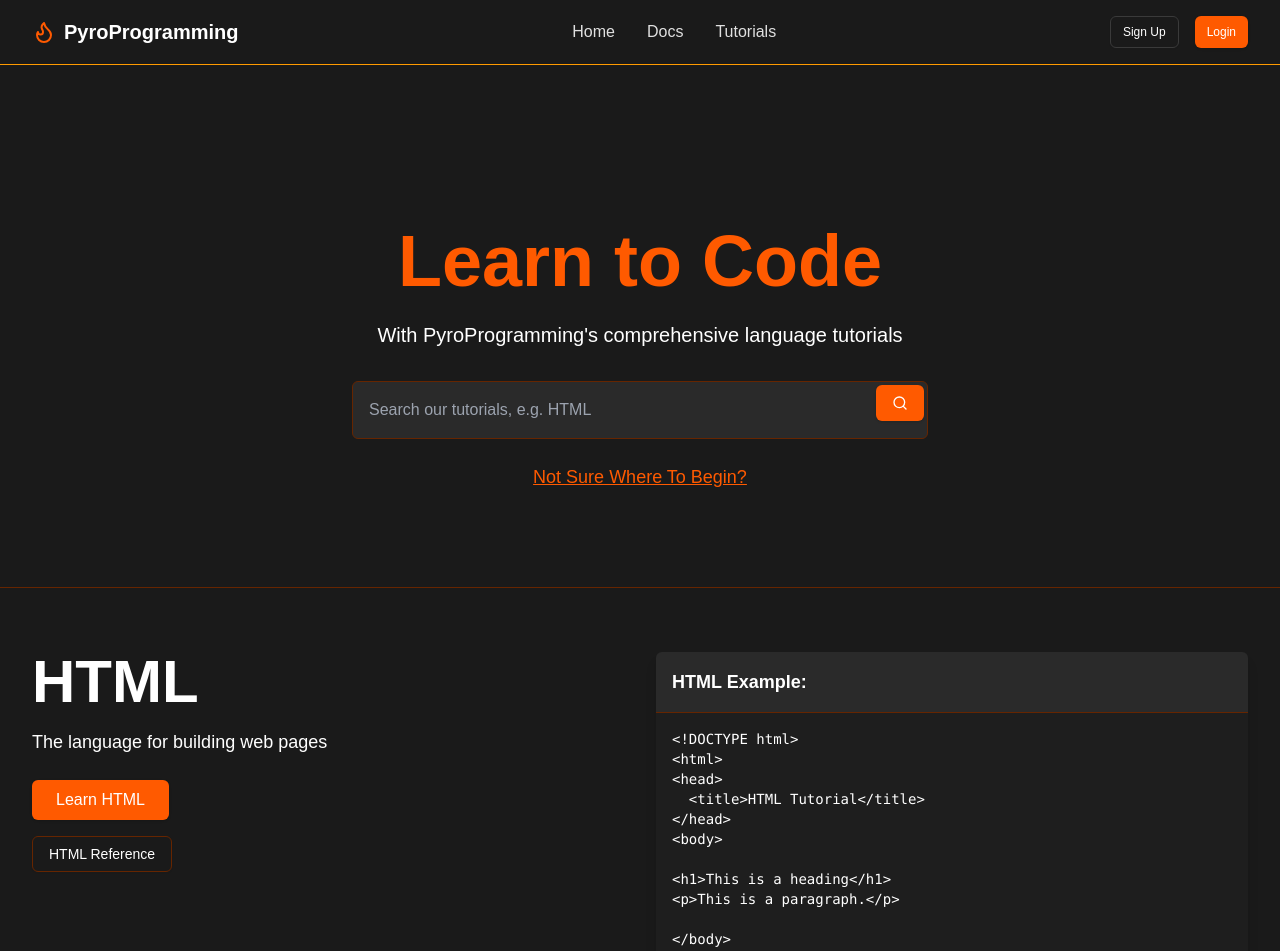
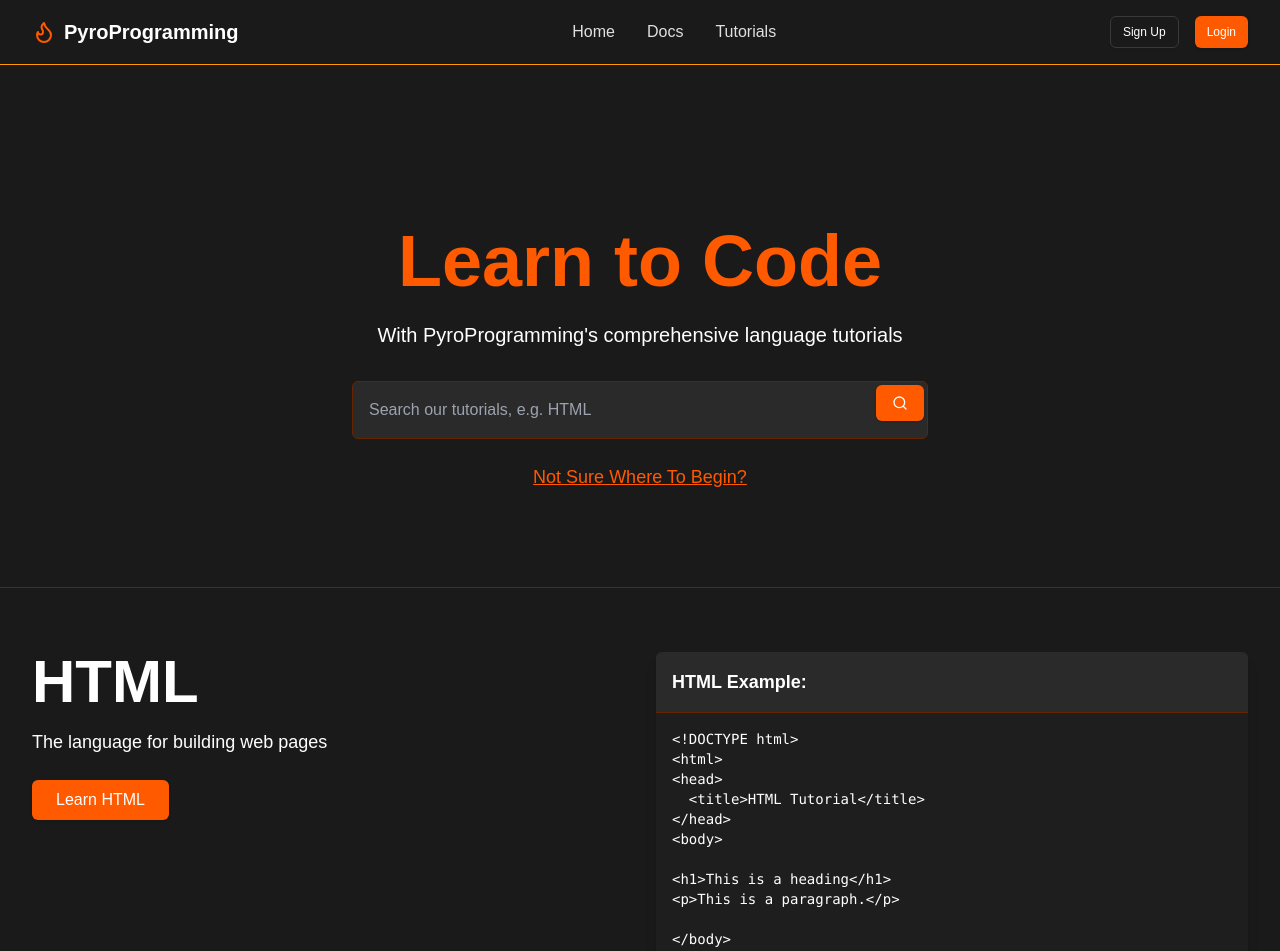
Before and after one commit to 321EZ123/PyroProgramming, a Next.js app: page /tutorials in a window 1280 px wide. Shown: the top 951 px of the page. Built offline with nearby package versions, Linux system fonts and the light colour scheme.

Commit message:
Update page.tsx

```diff
--- a/src/app/tutorials/page.tsx
+++ b/src/app/tutorials/page.tsx
@@ -28,11 +28,6 @@ const TutorialSection: React.FC<TutorialSectionProps> = ({
             <Button variant="default" className="bg-primary hover:bg-primary/90 text-white px-6 py-5 text-base">
               <Link href={`/tutorials/${title.toLowerCase()}`}>Learn {title}</Link>
             </Button>
-            <div className="flex space-x-4 mt-4">
-              <Button variant="outline" className="border-fire-darker hover:bg-fire-darker/10 px-4 py-3 text-sm">
-                {title} Reference
-              </Button>
-            </div>
           </div>
         </div>
         {code && (
```
